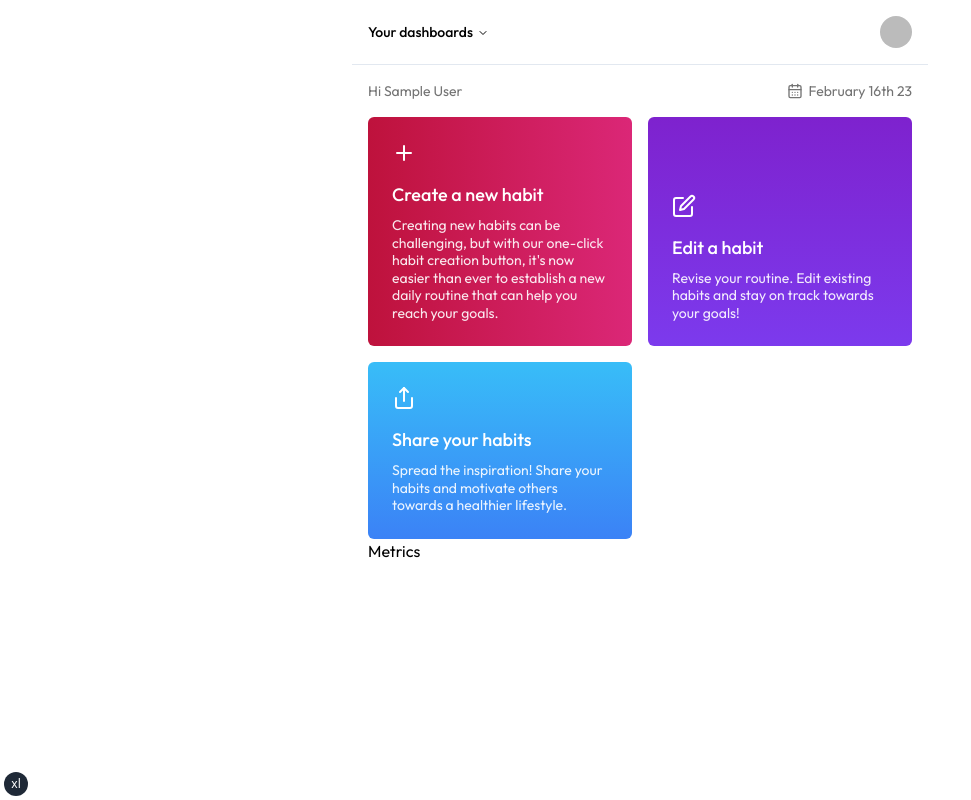
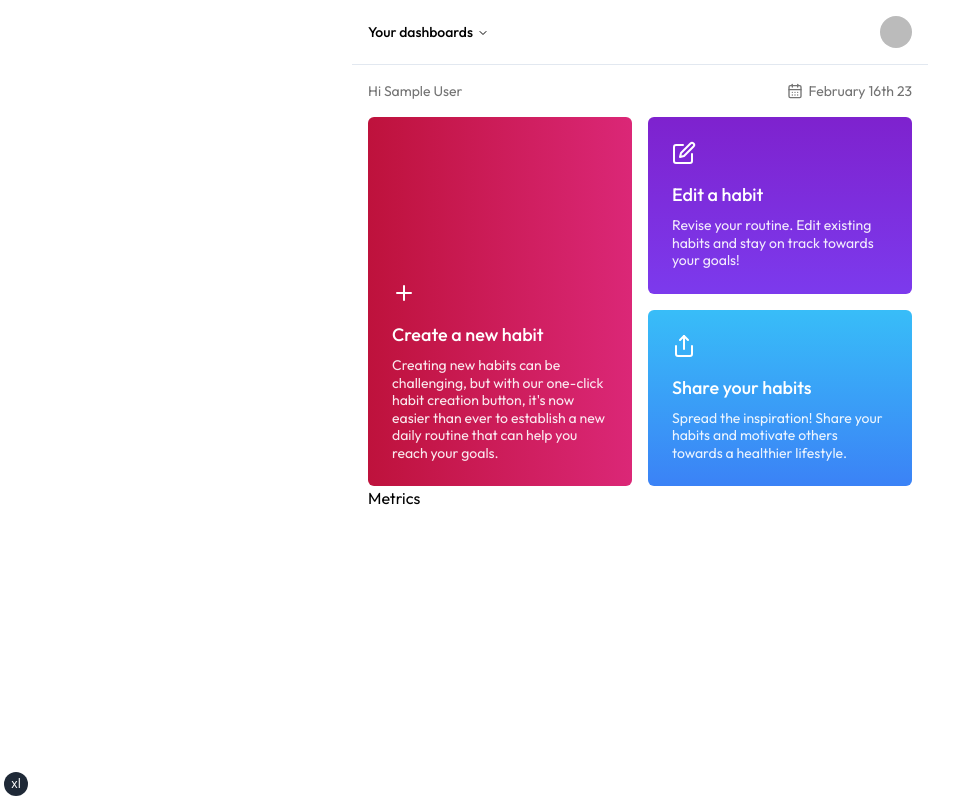
Before and after one commit to galfrevn/habitual, a Next.js app: page / in a window 1280 px wide. Shown: the whole page, without its empty margins (0-971 px from the left). Built offline with nearby package versions, Linux system fonts and the light colour scheme; no server answers; sample sign-in values are in the browser's storage.

Commit message:
Upadting pages layout

```diff
--- a/pages/index.tsx
+++ b/pages/index.tsx
@@ -1,5 +1,8 @@
 import { TodayCalendar } from 'components/home/date';
-import { HabitsSingleContainer } from 'components/home/habits/containers';
+import {
+  HabitsSemiContainer,
+  HabitsSingleContainer,
+} from 'components/home/habits/containers';
 import { CreateHabit } from 'components/home/habits/create';
 import { EditHabit } from 'components/home/habits/edit';
 import { ShareHabit } from 'components/home/habits/share';
@@ -16,8 +19,10 @@ export default function Home({
       <TodayCalendar name={session.user?.name as string} />
       <HabitsSingleContainer>
         <CreateHabit />
-        <EditHabit />
-        <ShareHabit />
+        <HabitsSemiContainer>
+          <EditHabit />
+          <ShareHabit />
+        </HabitsSemiContainer>
       </HabitsSingleContainer>
       <Metrics />
     </div>
--- a/pages/settings/index.tsx
+++ b/pages/settings/index.tsx
@@ -10,9 +10,7 @@ export default function Settings({
     <div className='px-4 mt-4'>
       <SettingsIntro />
       {/* Temporal */}
-      <div className='fixed bottom-4 w-[calc(100%-32px)] ' >
-        <LogoutButton label='Log out' />
-      </div>
+      <LogoutButton label='Log out' />
     </div>
   );
 }
```
